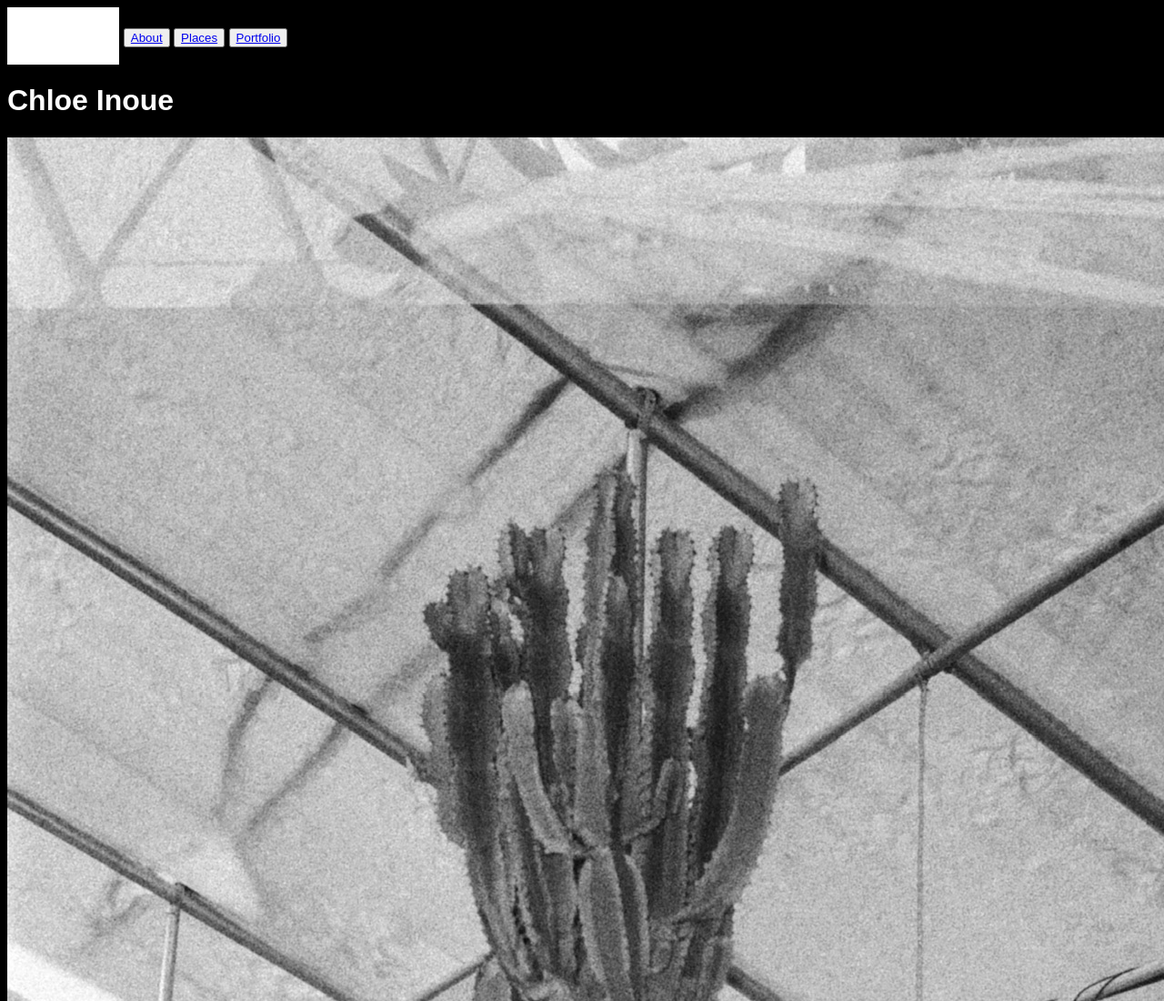
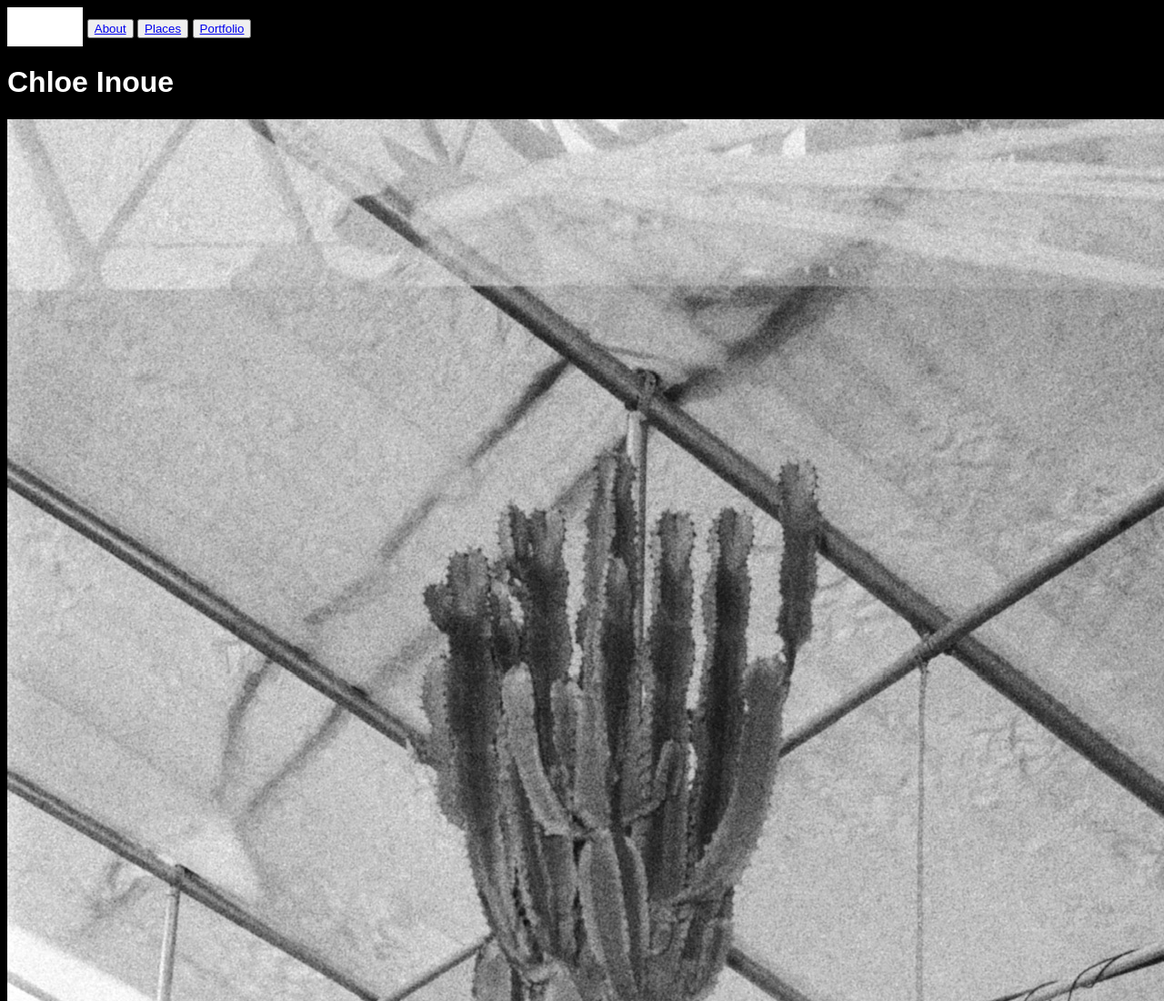
Before and after one commit to ChloeInoue/Chloe-Inoue-Portfolio, a plain HTML site: page index.html in a window 1280 px wide. Shown: the top 1100 px of the page at 91% size. Drawn offline with Linux system fonts and the light colour scheme; a web font is replaced by a local one.

Commit message:
Update styles.css

```diff
--- a/styles.css
+++ b/styles.css
@@ -77,7 +77,7 @@ p {
   background-color: white;
   border: none;
   color: white;
-  padding: 20px 35px;
+  padding: 10px 15px;
   text-align: center;
   text-decoration: none;
   display: inline-block;
```
